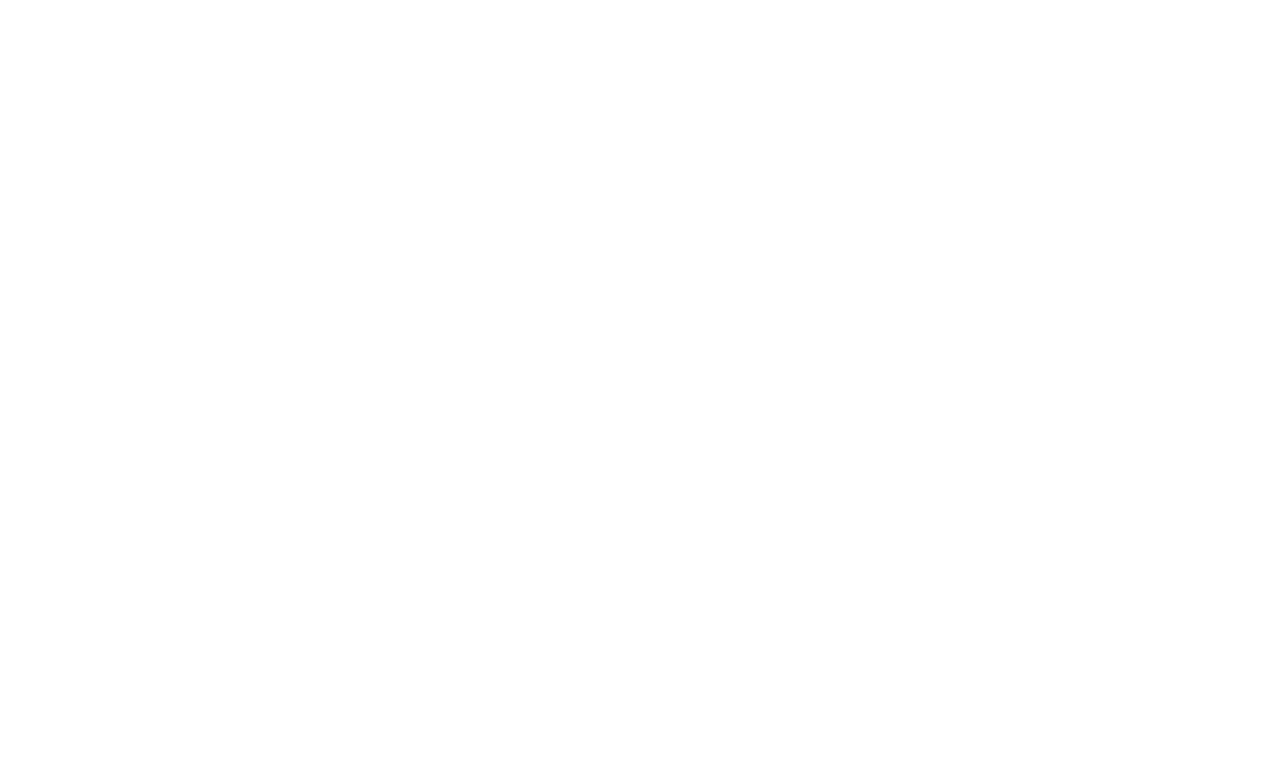
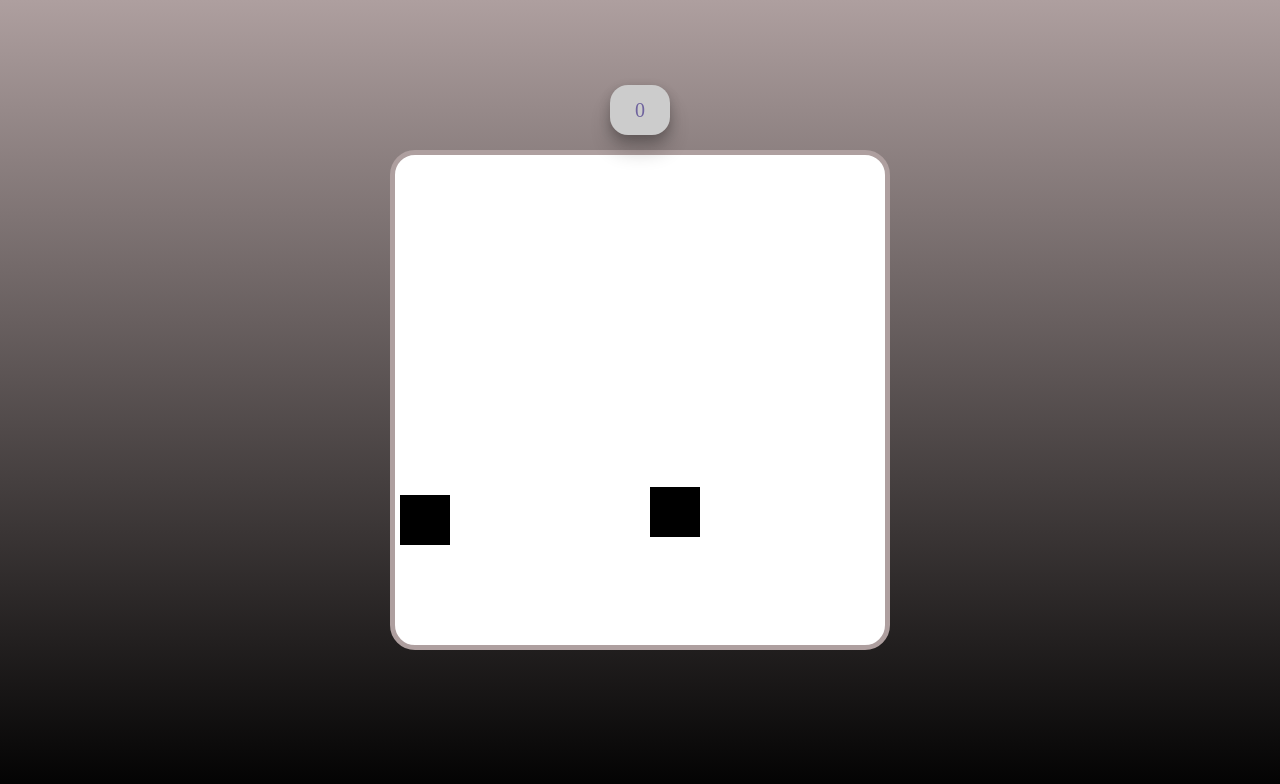
Before and after one commit to Topchak/my-little-game, a website: page src/index.html in a window 1280 px wide. Drawn offline with Linux system fonts and the light colour scheme.

Commit message:
duiring dev game

```diff
--- a/src/index.html
+++ b/src/index.html
@@ -1,12 +1,25 @@
 <!DOCTYPE html>
 <html lang="en">
+
 <head>
   <meta charset="UTF-8">
   <meta name="viewport" content="width=device-width, initial-scale=1.0">
+  <link rel="stylesheet" href="./css/main.min.css">
   <title>Document</title>
 </head>
+
 <body>
+
+<div class="main__wrapper">
+  <div class="main__container">
+    <div class="main__header">
+      <div class="main__header-score">0</div>
+    </div>
+
+  </div>
+</div>
+
   <script src="./index.js"></script>
+</body>
 
-</body>
 </html>
--- a/src/index.js
+++ b/src/index.js
@@ -1 +1,41 @@
 'use strict';
+
+const container = document.querySelector('.main__container'),
+  scoreCount = document.querySelector('.main__header-score');
+let score = 0;
+
+function createCube() {
+  //create div.cube
+  const cube = document.createElement('div');
+  cube.classList.add('cube');
+  //create vars которые вычитают из длинны и ширины длинну и ширину кубика
+  const maxX = container.clientWidth - cube.clientWidth - 70;
+  const maxY = container.clientHeight - cube.clientHeight - 70;
+  // создание рандомов для стороны и высоты
+  const randomX = Math.random() * maxX;
+  const randomY = Math.random() * maxY;
+  //
+  cube.style.left = randomX + 'px';
+  cube.style.top = randomY + 'px';
+
+  cube.addEventListener('click', () => {
+    if (cube.classList.contains('cube')) {
+      cube.classList.remove('cube');
+      cube.classList.add('red');
+      score++;
+      scoreCount.textContent = score;
+      if (score === 10) {
+        alert('Вы поймали 10 красных кубиков и победили!');
+      }
+    }
+  });
+
+  container.appendChild(cube);
+
+  setTimeout(() => {
+    if (cube.classList.contains('cube')) {
+      cube.remove();
+    }
+  }, Math.random() * 1400);
+}
+setInterval(createCube, 1000);
--- /dev/null
+++ b/src/scss/base/_reset.scss
@@ -0,0 +1,5 @@
+* {
+  box-sizing: border-box;
+  margin: 0;
+  padding: 0;
+}
--- /dev/null
+++ b/src/scss/blocks/_cube.scss
@@ -0,0 +1,19 @@
+.cube {
+  width: 50px;
+  height: 50px;
+  cursor: pointer;
+  position: relative;
+  background-color: black;
+
+}
+
+
+
+.cube-red {
+  background-color: rgb(245, 65, 65);
+  display: block;
+  width: 50px;
+  height: 50px;
+  cursor: pointer;
+  position: relative;
+}
--- /dev/null
+++ b/src/scss/blocks/_main-container.scss
@@ -0,0 +1,45 @@
+.main {
+
+  // .main__wrapper
+
+  &__wrapper {
+    height: 100vh;
+    display: flex;
+    justify-content: center;
+    align-items: center;
+    background: linear-gradient(to top, #000, #ae9f9f);
+    box-shadow: 0 4px 12px rgba(0,0,0,0.2), 0 16px 20px rgba(0,0,0,0.2);
+
+  }
+
+  // .main__container
+
+  &__container {
+    border: 5px solid #ae9f9f;
+    border-radius: 25px;
+    width: 500px;
+    height: 500px;
+    background: rgb(255, 255, 255);
+    position: relative;
+  }
+  &__header{
+    position: absolute;
+    top: -70px;
+    left: 50%;
+    transform: translateX(-50%);
+    height: 50px;
+    width: 60px;
+    border-radius: 18px;
+    background: #ccc;
+    display: flex;
+    justify-content: center;
+    align-items: center;
+    box-shadow: 0 4px 12px rgba(0,0,0,0.2), 0 16px 20px rgba(0,0,0,0.2);
+  }
+  &__header-score{
+
+    text-align: center;
+    font-size: 20px;
+    color: #6f639e;
+  }
+}
--- /dev/null
+++ b/src/scss/main.scss
@@ -0,0 +1,4 @@
+@import "../scss/blocks/main-container";
+@import "../scss/blocks/cube";
+
+@import "../scss/base/reset";
```
Also changed, not shown: src/css/main.min.css (added).
